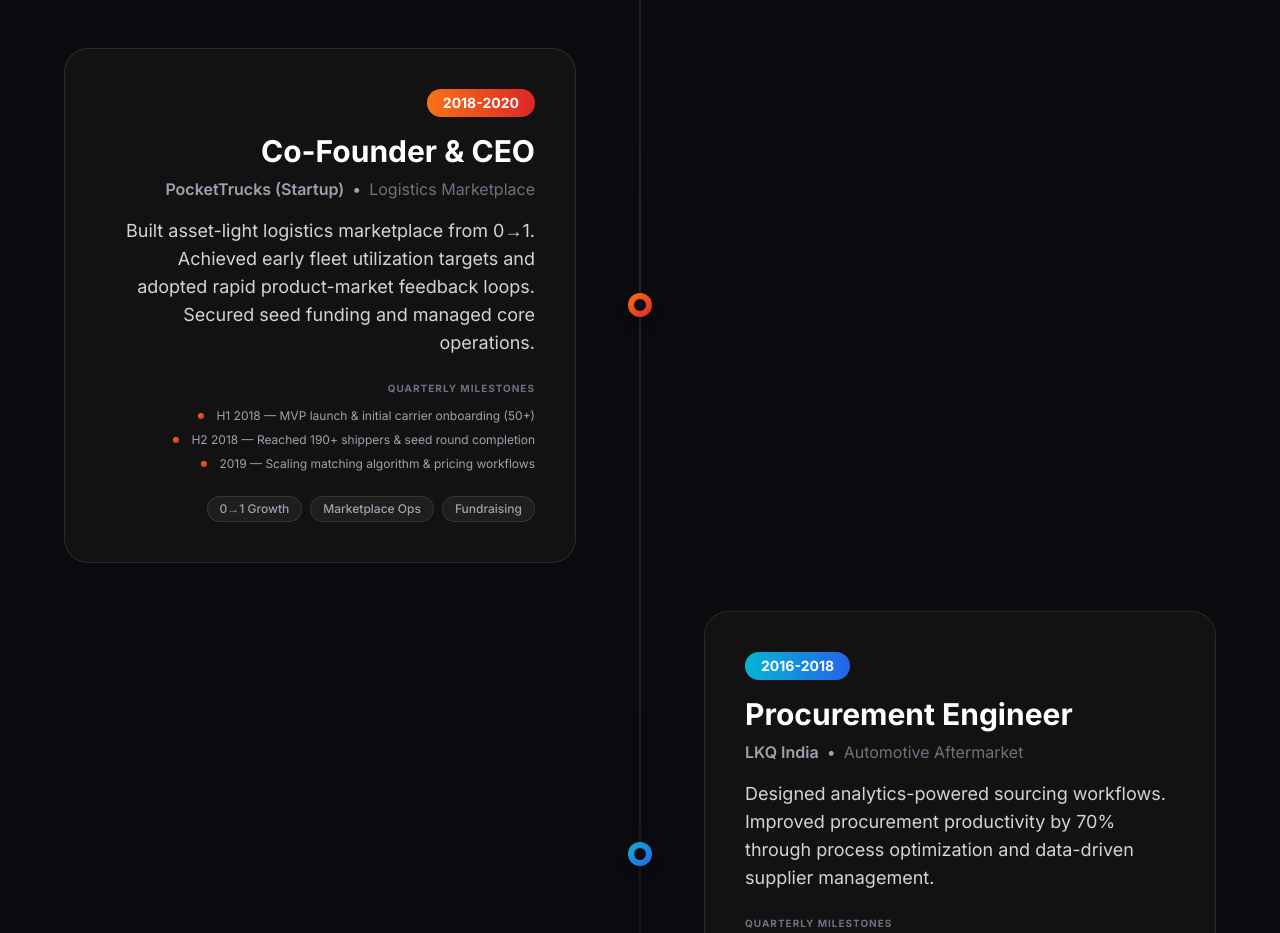
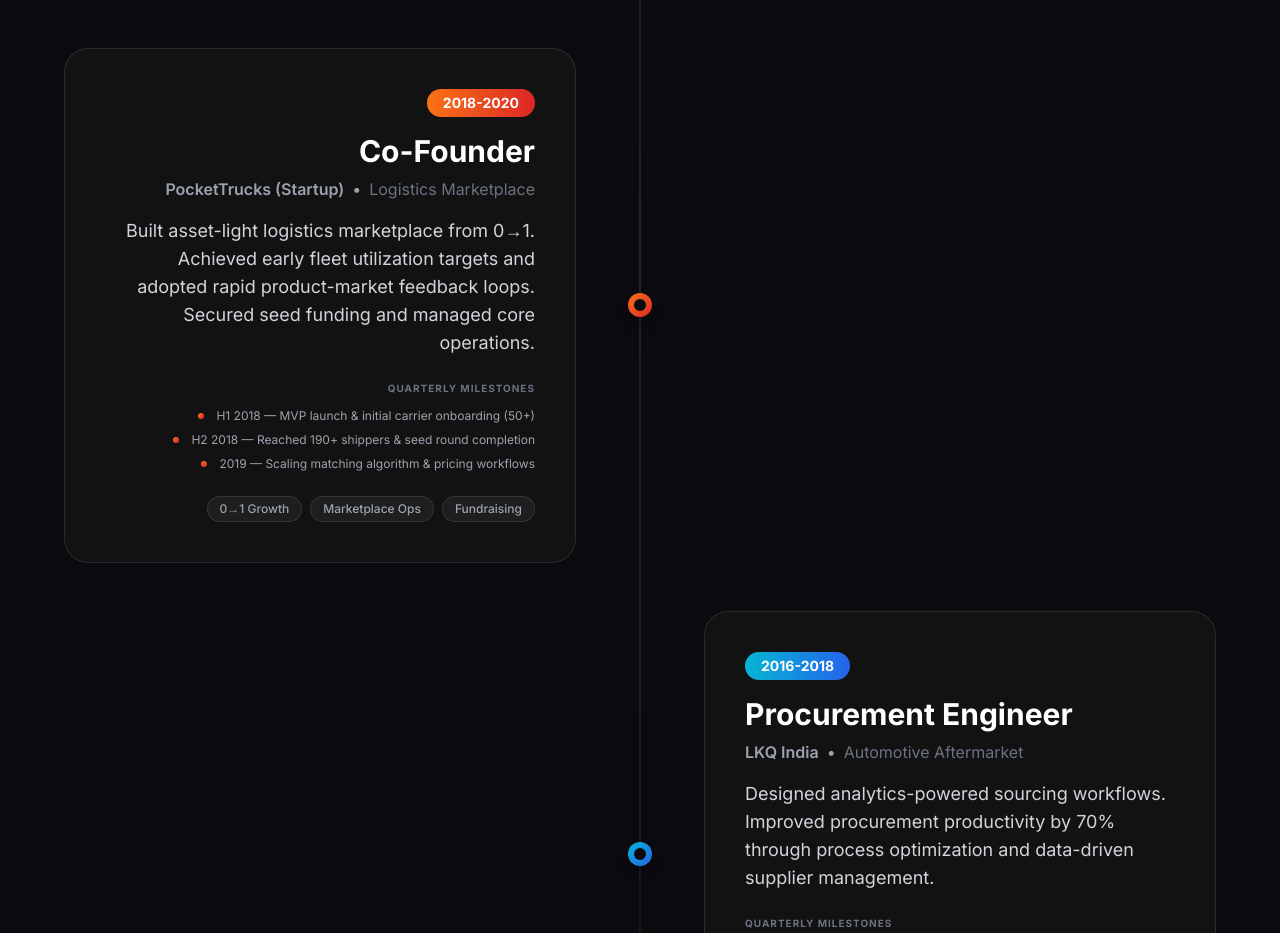
Before and after one commit to riteshnaik77/myweb, a Next.js app: page / in a window 1280 px wide. Shown: the part 6220-7153 px from the top of the page. Built offline with nearby package versions, Linux system fonts and the light colour scheme.

Commit message:
Refine founder title and finalize analytics tracking

```diff
--- a/components/Journey.tsx
+++ b/components/Journey.tsx
@@ -35,7 +35,7 @@ const journey = [
     },
     {
         year: "2018-2020",
-        role: "Co-Founder & CEO",
+        role: "Co-Founder",
         company: "PocketTrucks (Startup)",
         type: "Logistics Marketplace",
         description: "Built asset-light logistics marketplace from 0→1. Achieved early fleet utilization targets and adopted rapid product-market feedback loops. Secured seed funding and managed core operations.",
```
